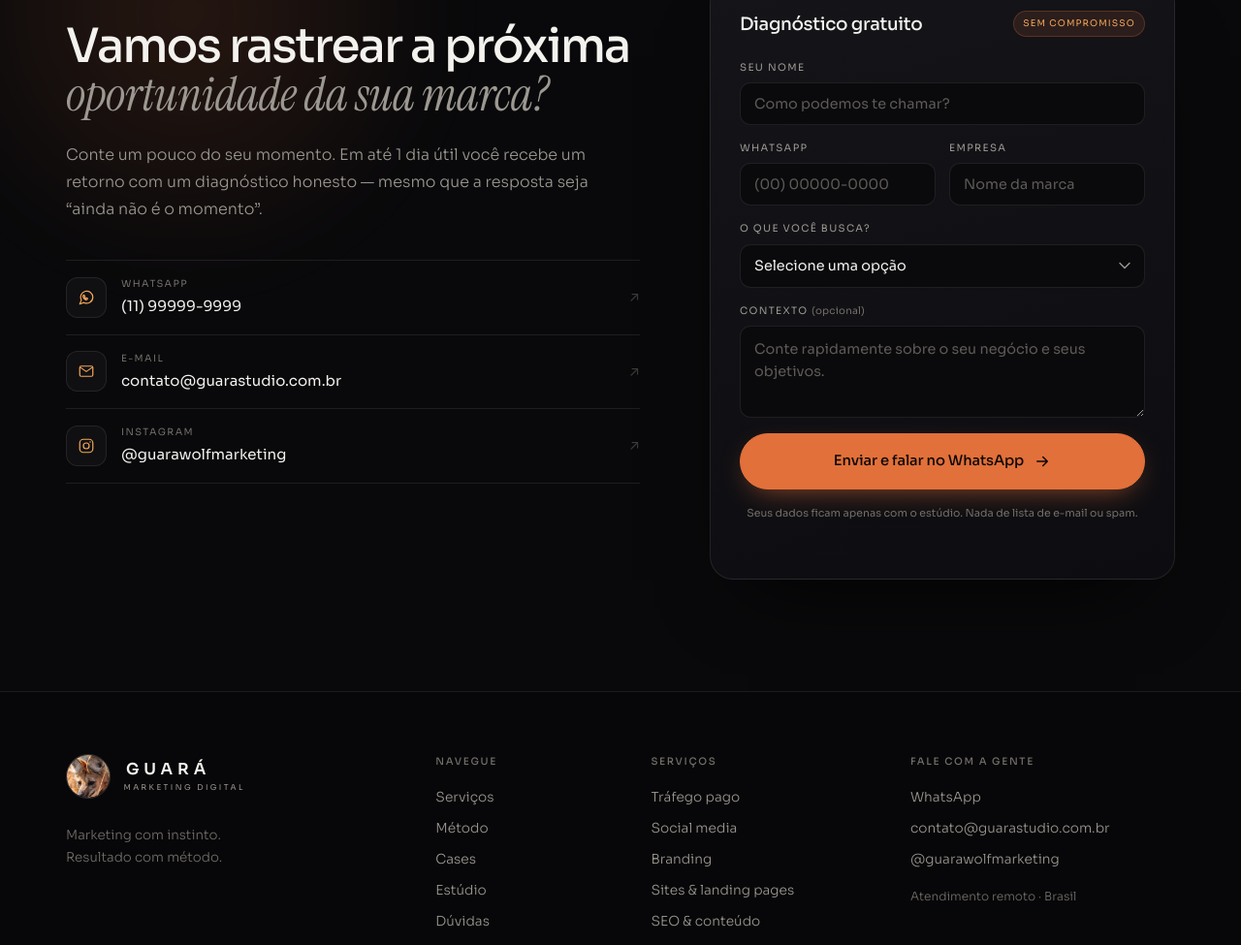
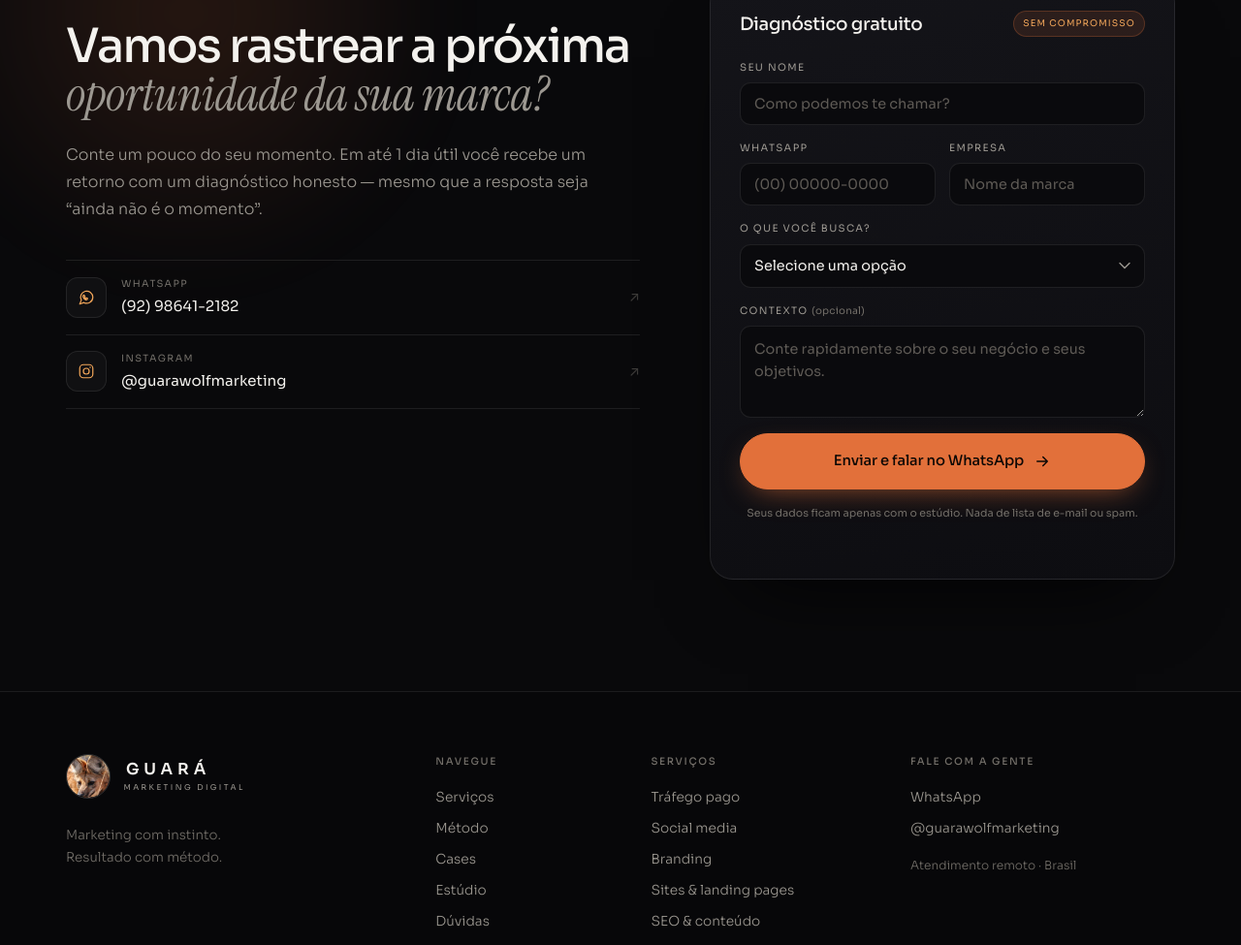
Before and after one commit to isaque-colab/guara, a plain HTML site: page index.html in a window 1280 px wide. Shown: the part 7142-8117 px from the top of the page at 97% size. Drawn offline with Linux system fonts and the light colour scheme.

Commit message:
Atualiza contato: WhatsApp (92) 98641-2182 e remove e-mail

```diff
--- a/assets/js/main.js
+++ b/assets/js/main.js
@@ -199,7 +199,7 @@
      Formulário → WhatsApp
      (troque o número abaixo pelo WhatsApp oficial do estúdio)
      ---------------------------------------------------------------------- */
-  const WHATSAPP_NUMBER = '5511999999999';
+  const WHATSAPP_NUMBER = '5592986412182';
   const form = document.getElementById('contactForm');
   const status = document.getElementById('formStatus');
 
--- a/index.html
+++ b/index.html
@@ -26,8 +26,7 @@
     "name": "Guará Studio",
     "description": "Estúdio de marketing digital especializado em estratégia, tráfego pago, social media, branding, sites e SEO.",
     "url": "https://guarastudio.com.br",
-    "email": "contato@guarastudio.com.br",
-    "telephone": "+55-11-99999-9999",
+    "telephone": "+55-92-98641-2182",
     "areaServed": "BR",
     "priceRange": "$$",
     "sameAs": ["https://www.instagram.com/guarawolfmarketing/"]
@@ -61,7 +60,7 @@
           <svg viewBox="0 0 24 24" width="16" height="16" fill="none" stroke="currentColor" stroke-width="2" stroke-linecap="round" stroke-linejoin="round" aria-hidden="true"><path d="M5 12h14M13 6l6 6-6 6"/></svg>
         </a>
         <div class="nav-foot">
-          <a href="mailto:contato@guarastudio.com.br">contato@guarastudio.com.br</a>
+          <a href="https://wa.me/5592986412182" target="_blank" rel="noopener">(92) 98641-2182</a>
           <a href="https://www.instagram.com/guarawolfmarketing/" target="_blank" rel="noopener">@guarawolfmarketing</a>
         </div>
       </nav>
@@ -628,20 +627,11 @@
 
           <ul class="contact-list reveal" style="--d:.18s">
             <li>
-              <a href="https://wa.me/5511999999999?text=Ol%C3%A1%2C%20Guar%C3%A1!%20Quero%20conversar%20sobre%20marketing%20digital." target="_blank" rel="noopener">
+              <a href="https://wa.me/5592986412182?text=Ol%C3%A1%2C%20Guar%C3%A1!%20Quero%20conversar%20sobre%20marketing%20digital." target="_blank" rel="noopener">
                 <span class="contact-icon">
                   <svg viewBox="0 0 24 24" width="18" height="18" fill="none" stroke="currentColor" stroke-width="1.6" stroke-linecap="round" stroke-linejoin="round" aria-hidden="true"><path d="M21 11.5a8.4 8.4 0 0 1-12.3 7.4L3 21l2.2-5.5A8.4 8.4 0 1 1 21 11.5z"/><path d="M8.8 8.4c-.4 0-.8.2-1 .6-.3.5-.5 1.2-.2 2 .4 1.4 1.5 2.7 2.8 3.5.9.5 1.7.7 2.3.5.5-.1.9-.6 1-1.1v-.7l-1.5-.8-.7.7c-.7-.3-1.4-1-1.8-1.7l.6-.7-.7-1.5h-1.1z"/></svg>
                 </span>
-                <span><small>WhatsApp</small><strong>(11) 99999-9999</strong></span>
-                <span class="contact-arrow" aria-hidden="true">↗</span>
-              </a>
-            </li>
-            <li>
-              <a href="mailto:contato@guarastudio.com.br">
-                <span class="contact-icon">
-                  <svg viewBox="0 0 24 24" width="18" height="18" fill="none" stroke="currentColor" stroke-width="1.6" stroke-linecap="round" stroke-linejoin="round" aria-hidden="true"><rect x="3" y="5" width="18" height="14" rx="2"/><path d="m3.5 6.5 8.5 6 8.5-6"/></svg>
-                </span>
-                <span><small>E-mail</small><strong>contato@guarastudio.com.br</strong></span>
+                <span><small>WhatsApp</small><strong>(92) 98641-2182</strong></span>
                 <span class="contact-arrow" aria-hidden="true">↗</span>
               </a>
             </li>
@@ -743,8 +733,7 @@
 
         <div class="footer-col">
           <h4>Fale com a gente</h4>
-          <a href="https://wa.me/5511999999999" target="_blank" rel="noopener">WhatsApp</a>
-          <a href="mailto:contato@guarastudio.com.br">contato@guarastudio.com.br</a>
+          <a href="https://wa.me/5592986412182" target="_blank" rel="noopener">WhatsApp</a>
           <a href="https://www.instagram.com/guarawolfmarketing/" target="_blank" rel="noopener">@guarawolfmarketing</a>
           <span class="footer-loc">Atendimento remoto · Brasil</span>
         </div>
```
Also changed, not shown: 1 other file.
